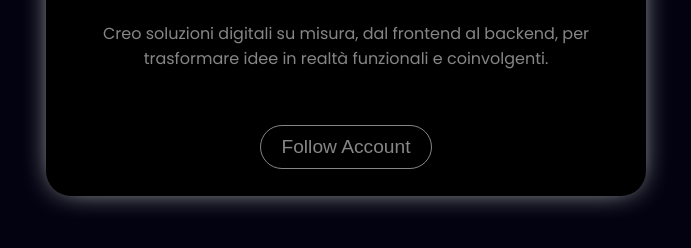
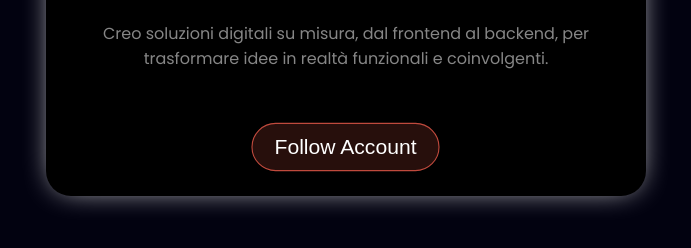
Before and after one commit to Fabrizio-padula-hub/profile-card, a plain HTML site: page index.html in a window 1280 px wide. In both pictures the pointer is over the button "Follow Account". Shown: the part 404-652 px from the top of the page, without its empty margins (294-985 px from the left). Drawn offline with Linux system fonts and the light colour scheme.

Commit message:
feat: hover

```diff
--- a/style.css
+++ b/style.css
@@ -134,3 +134,14 @@ button a{
 @media screen and (max-width: 390px){
 
 }
+
+/*------------
+  HOVER
+-------------*/
+button:hover,
+button:focus{
+    transform: scale(1.10);
+    border: 1px solid #C04A3D;
+    background-color:rgba(192, 74, 61, 0.2);;
+    color: #fff;
+}
```
